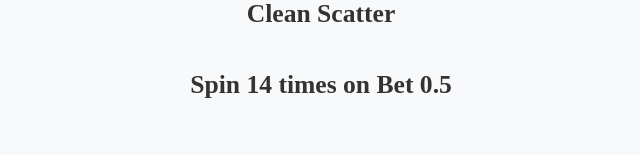
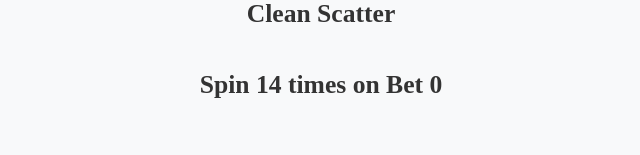
Before and after one commit to enzoperce35/clean-scatter, a React (Vite) app: page / in a window 1280 px wide. Both pictures are taken after typing "5" into the empty fields and a click on the input "Scatter". Shown: the part 259-414 px from the top of the page, without its empty margins (319-959 px from the left). Built offline with nearby package versions, Linux system fonts and the light colour scheme.

Commit message:
modified end game conditions

```diff
--- a/src/Scatter.jsx
+++ b/src/Scatter.jsx
@@ -11,32 +11,60 @@ export default function Scatter({ fund }) {
   const [textEffect, setTextEffect] = useState(false);
   const [fundUpdated, setFundUpdated] = useState(false);
   const [showRecords, setShowRecords] = useState(false);
-  const initialFund = parseInt(sessionStorage.getItem('initialFund'));
+  const [fundReason, setFundReason] = useState(null);
   const bets = [0.5, 1, 2, 3, 5, 10, 20, 30, 40, 50, 80, 100, 200, 500, 1000];
-  const spins = fund.hasSignificantIncrease() && fund.isIncreasing() ? 14 : 25;
+  const spins = fund.isIncreasing() ? (fund.hasSignificantIncrease() ? 14 : 20) : 25;
 
+  // Update records AFTER fund updates
   useEffect(() => {
+    if (!fundUpdated) return;
+
+    setRecords((prev) => {
+      const updatedRecord = [...prev];
+      updatedRecord[updatedRecord.length - 1] = updateRecord(updatedRecord[updatedRecord.length - 1], fund);
+      return updatedRecord;
+    });
+
+    setFundUpdated(false);
+  }, [fundUpdated]);
+
+  // Analyze records AFTER fund updates
+  useEffect(() => {
+    if (records.length === 0) return;
+
     const newBet = calculateBet();
     setBet(newBet);
 
-    const suspiciousDecline = sumNegativeChanges() >= 25 && fund.newFund < fund.fund * 0.80;
-    const overTheSafeLine = (fund.newFund - newBet * spins) < ((fund.newHigh / 2) + (0.40 * (fund.newHigh - initialFund)));
+    const lastFiveRecords = records.slice(-5);
+    const negativeChanges = lastFiveRecords.filter(record => record.change !== null && record.change <= -5).length;
+    const suspiciousDecline = negativeChanges >= 3 && fund.newFund <= fund.newHigh * 0.80;
+
+    const highestHalf = fund.newHigh / 2;
+    const presumedResult = fund.newFund - newBet * spins;
+    const overTheSafeLine = presumedResult < highestHalf;
 
     if (!fund.isIncreasing() && newBet && (overTheSafeLine || suspiciousDecline)) {
+      const reason = overTheSafeLine ? "Over The Safe Line" : "Suspicious Decline";
+      setFundReason(reason); // Store reason in state before updating records
       setEndGame(true);
-      fund.reason = overTheSafeLine ? "Over Safe Line" : "Suspicious Decline"; // Add reason to fund
     }
-  }, [fund.fund, fund.newFund]);
+  }, [records]);
 
+  // Update reason when endGame is triggered
   useEffect(() => {
-    if (records.length > 0) {
-      setRecords((prev) => {
-        const updatedRecord = [...prev];
-        updatedRecord[updatedRecord.length - 1] = updateRecord(updatedRecord[updatedRecord.length - 1], fund);
-        return updatedRecord;
-      });
-    }
-  }, [fundUpdated]);
+    if (!endGame || !fundReason) return;
+
+    setRecords((prev) => {
+      const updatedRecord = [...prev];
+      if (updatedRecord.length > 0) {
+        updatedRecord[updatedRecord.length - 1] = {
+          ...updatedRecord[updatedRecord.length - 1],
+          reason: fundReason,
+        };
+      }
+      return updatedRecord;
+    });
+  }, [endGame, fundReason]);
 
   function handleSubmit(e) {
     e.preventDefault();
@@ -44,7 +72,7 @@ export default function Scatter({ fund }) {
 
     if (!isNaN(newFund)) {
       fund.setNewFund(newFund);
-      setFundUpdated((prev) => !prev);
+      setFundUpdated(true);
       setRecords((prev) => [...prev, createRecord({ bet, spins })]);
     }
 
--- a/src/fund.jsx
+++ b/src/fund.jsx
@@ -19,7 +19,7 @@ class Fund {
     const newFund = parseInt(value, 10);
 
     if (!isNaN(newFund)) {
-      this.change = ((newFund - this.newFund) / this.newFund) * 100;
+      this.change = ((newFund - this.newFund) / this.newHigh) * 100;
       this.newFund = newFund;
 
       // Automatically update this.fund if newFund is at least 50% higher than this.fund
```
